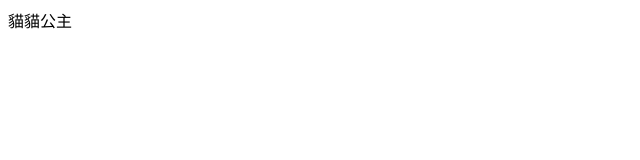
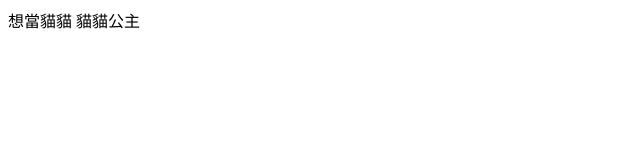
Before and after one commit to wan-po/Test, a plain HTML site: page index.html in a window 1280 px wide. Shown: the whole page, without its empty margins (0-640 px from the left). Drawn offline with Linux system fonts and the light colour scheme.

Commit message:
Yvonne (#2)

```diff
--- a/index.html
+++ b/index.html
@@ -9,6 +9,7 @@
 </head>
 
 <body>
+    想當貓貓
     貓貓公主
 </body>
 
```
